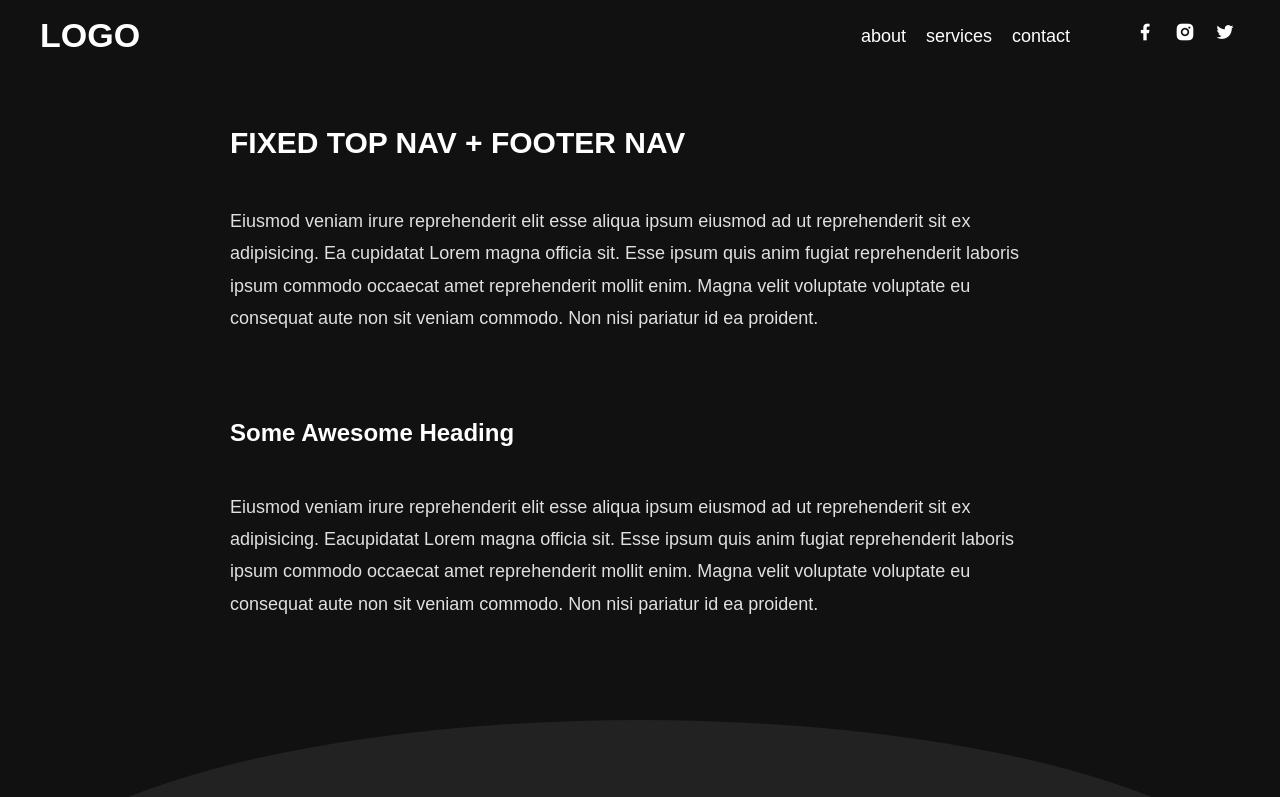
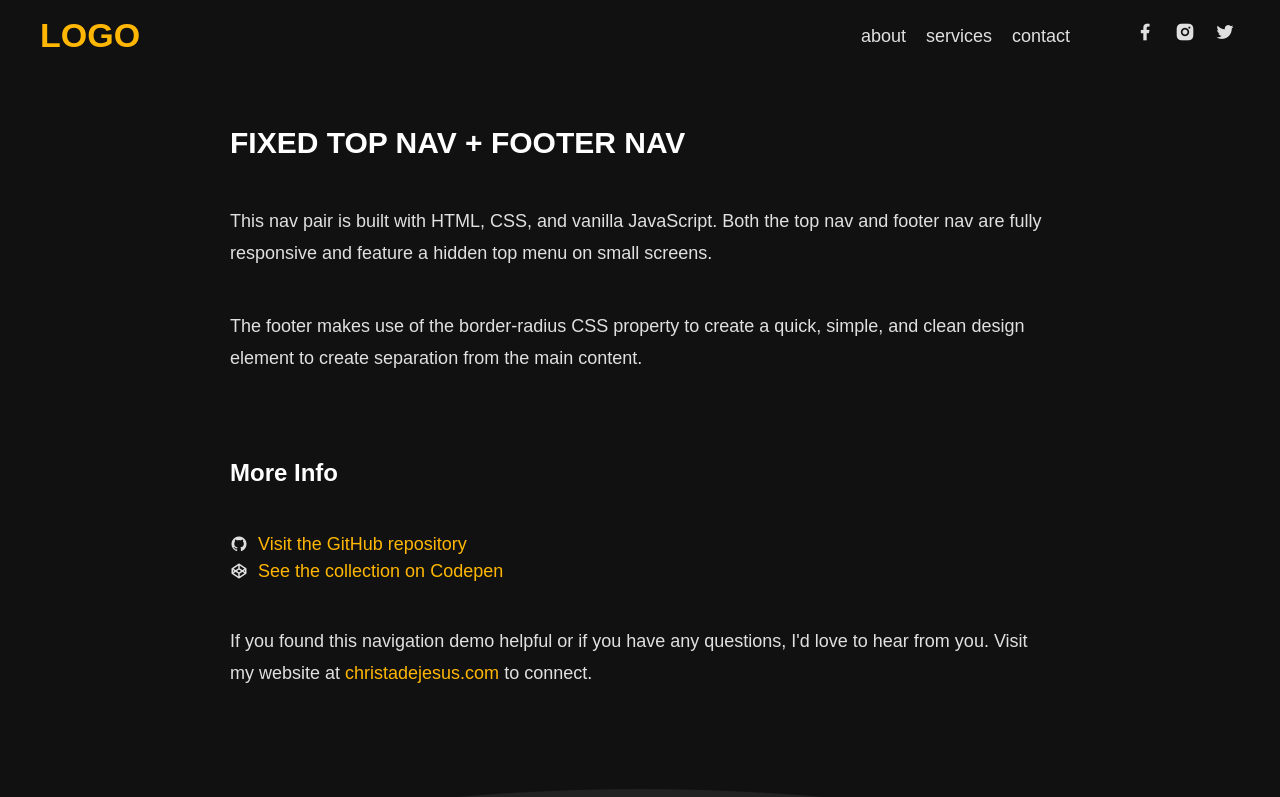
Before and after one commit to christadejesus/navigation, a plain HTML site: page fixed-top-nav-footer-nav/index.html in a window 1280 px wide. Shown: the top 797 px of the page. Drawn offline with nearby package versions, Linux system fonts and the light colour scheme.

Commit message:
Update main content and social image

```diff
--- a/fixed-top-nav-footer-nav/index.html
+++ b/fixed-top-nav-footer-nav/index.html
@@ -42,16 +42,25 @@
     <!-- END TOP NAV -->
     <main>
         <h1>Fixed Top Nav + Footer Nav</h1>
-        <p>Eiusmod veniam irure reprehenderit elit esse aliqua ipsum eiusmod ad ut reprehenderit sit ex adipisicing. Ea
-            cupidatat Lorem magna officia sit. Esse ipsum quis anim fugiat reprehenderit laboris ipsum commodo occaecat
-            amet reprehenderit mollit enim. Magna velit voluptate voluptate eu consequat aute non sit veniam commodo.
-            Non nisi pariatur id ea proident.</p>
-        <h2>Some Awesome Heading</h2>
-        <p>Eiusmod veniam irure reprehenderit elit esse aliqua ipsum eiusmod ad ut reprehenderit sit ex adipisicing.
-            Eacupidatat Lorem magna officia sit. Esse ipsum quis anim fugiat reprehenderit laboris ipsum commodo
-            occaecat amet reprehenderit mollit enim. Magna velit voluptate voluptate eu consequat aute non sit veniam
-            commodo. Non nisi pariatur id ea proident.</p>
-    </main>
+        <p>This nav pair is built with HTML, CSS, and vanilla JavaScript. Both the top nav and footer nav are fully responsive
+            and feature a hidden top menu on small screens.</p>
+        <p>The footer makes use of the border-radius CSS property to create a quick, simple, and clean design element to create
+            separation from the main content.</p>
+        <h2>More Info</h2>
+        <a href="https://github.com/christadejesus/navigation/tree/main/3-tier-top-nav" class="flex-link" target="_blank"
+            rel="noreferrer"><i class="ri-github-fill"></i>Visit the
+            GitHub repository</a>
+        <a href="https://codepen.io/collection/yrPyag" target="_blank" rel="noreferrer" class="flex-link"><i
+                class="ri-codepen-fill"></i>See
+            the
+            collection on
+            Codepen</a>
+        <p>If you found this navigation demo helpful or if you have any questions, I'd love to hear from you.
+            Visit my
+            website
+            at <a href="https://christadejesus.com" target="_blank" rel="noreferrer">christadejesus.com</a> to
+            connect.</p>
+        </main>
     <footer>
         <div class="main-content">
             <div class="social-container">
--- a/fixed-top-nav-footer-nav/style.css
+++ b/fixed-top-nav-footer-nav/style.css
@@ -7,22 +7,24 @@
 }
 
 :root {
-    /* COLORS */
+    /* COLOR VARIABLES */
     --neutral-dk: #111;
     --neutral-md: #222;
     --neutral-mdlt: #e0e0e1;
     --neutral-lt: #fff;
     --primary:  #FFB703;
 
-    /* OTHER */
+    /* OTHER VARIABLES */
     --transition: all 300ms ease-in-out;
     --nav-height: 70px;
+
+    /* GLOBALS */
     font-size: 10px;
     line-height: 1.5;
 }
 
 /* MAIN STYLES */
-body, html {
+body {
   font-family: "Poppins", sans-serif;
   font-size: 1.8rem;
   color: var(--neutral-lt);
@@ -45,28 +47,28 @@ h2 {
     font-size: 2.4rem;
 }
 a {
-  color: var(--neutral-dk);
+  color: var(--primary);
   text-decoration: none;
+}
+a:hover {
+  color: inherit;
 }
 ul {
   list-style: none;
 }
-main {
-  padding: 20px 20px 40px 20px;
-  max-width: 900px;
-  margin: 0 auto;
+button {
+  background: transparent;
 }
 /* TOPNAV */
-.btn {
+.menu-btn, .close-btn {
     display: none;
-    background: transparent;
 }
-.btn i {
+.menu-btn i, .close-btn i {
     font-size: 3rem;
-    color: var(--neutral-lt);
+    color: var(--primary);
 }
-.btn i:hover {
-  color: var(--primary);
+.menu-btn i:hover, .close-btn i:hover {
+  color: var(--neutral-mdlt);
 }
 .top-nav {
     position: fixed;
@@ -77,12 +79,6 @@ main {
     height: var(--nav-height);
     padding: 0 40px;
     background: var(--neutral-dk);
-}
-.top-nav a {
-  color: var(--neutral-lt);
-}
-.top-nav a:hover {
-  color: var(--primary);
 }
 .logo{
     text-transform: uppercase;
@@ -100,6 +96,12 @@ main {
     gap: 20px;
     padding-bottom: 3px;
 }
+.link-list a {
+  color: var(--neutral-mdlt);
+}
+.link-list a:hover {
+  color: var(--primary);
+}
 .social-list {
     display: flex;
     gap: 10px;
@@ -108,7 +110,7 @@ main {
     display: flex;
     align-items: center;
     justify-content: center;
-    color: var(--neutral-lt);
+    color: var(--neutral-mdlt);
     border-radius: 5px;
     width: 30px;
     height: 30px;
@@ -122,6 +124,19 @@ main {
     font-size: 2rem;
 }
 
+/* MAIN CONTENT  */
+main {
+  padding: 20px 20px 40px 20px;
+  max-width: 900px;
+  margin: 0 auto;
+}
+.flex-link {
+  display: flex;
+  gap: 1rem;
+}
+.flex-link i {
+  color: var(--neutral-mdlt);
+}
 /* FOOTER */
 footer {
   text-align: center;
```
Also changed, not shown: fixed-top-nav-footer-nav/fixed-top-nav-footer-nav_social.png.
